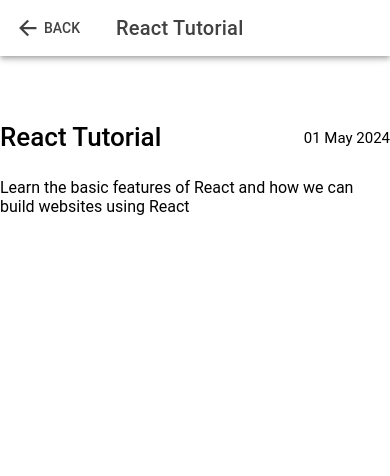
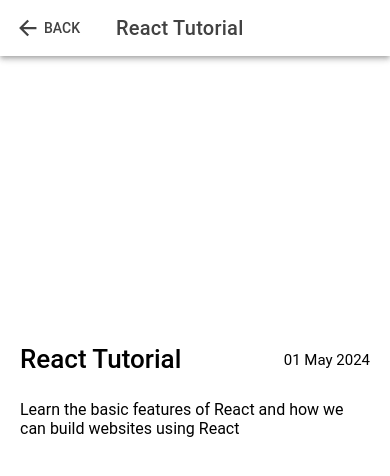
Before and after one commit to JstVex/video-tutorials-app, a React (Vite) app: page /video/1 in a window 390 px wide. Shown: the top 476 px of the page. Built offline with nearby package versions, Linux system fonts and the light colour scheme.

Commit message:
Make the video responsive

```diff
--- a/src/pages/ViewVideo.css
+++ b/src/pages/ViewVideo.css
@@ -4,6 +4,22 @@
     justify-content: center;
     align-items: center;
     margin-top: 3rem;
+    padding: 0px 20px;
+}
+
+.video-container {
+    position: relative;
+    padding-bottom: 56.25%;
+    padding-top: 25px;
+    height: 0;
+}
+
+.video-container iframe {
+    position: absolute;
+    top: 0;
+    left: 0;
+    width: 100%;
+    height: 100%;
 }
 
 .wrapper {
```
